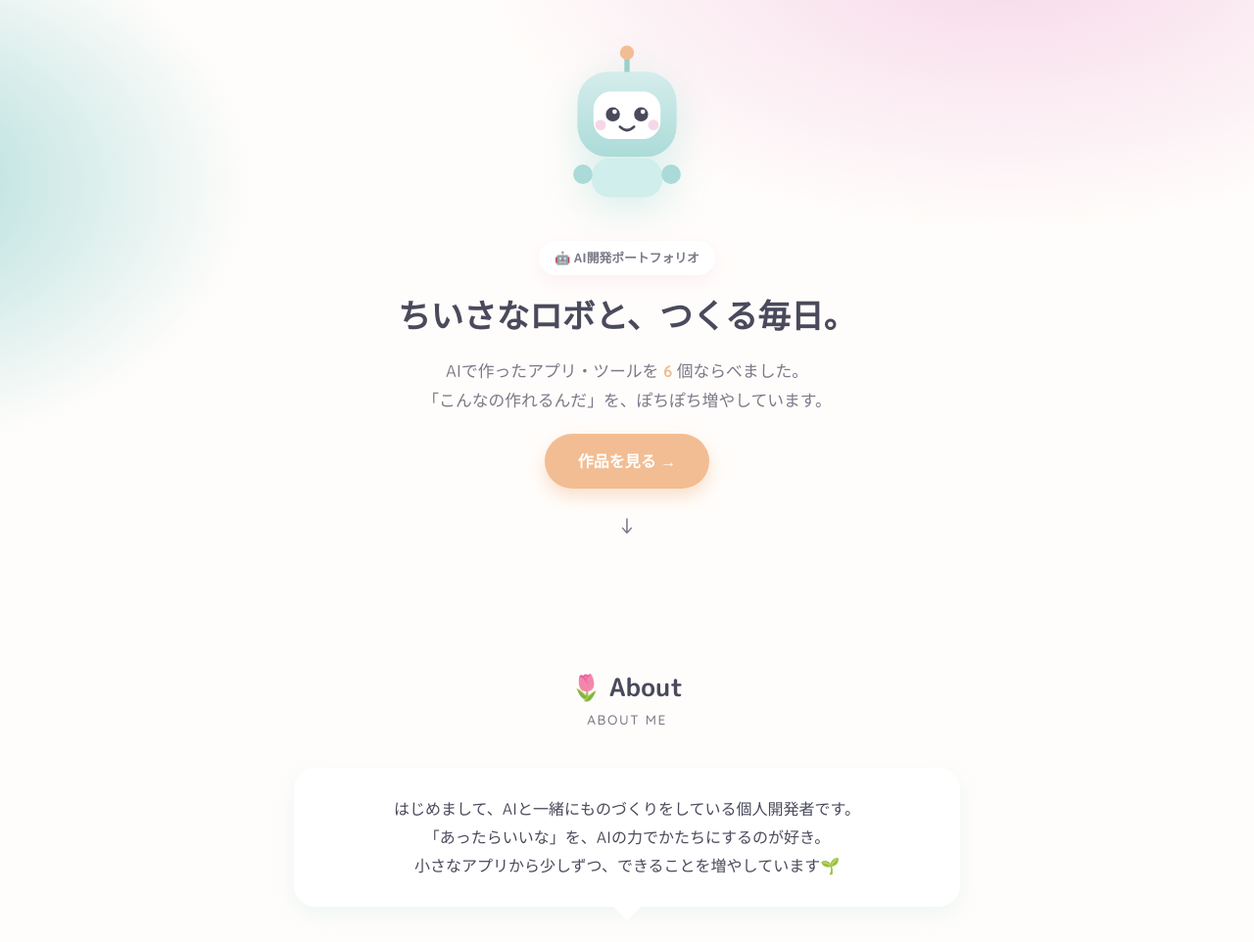
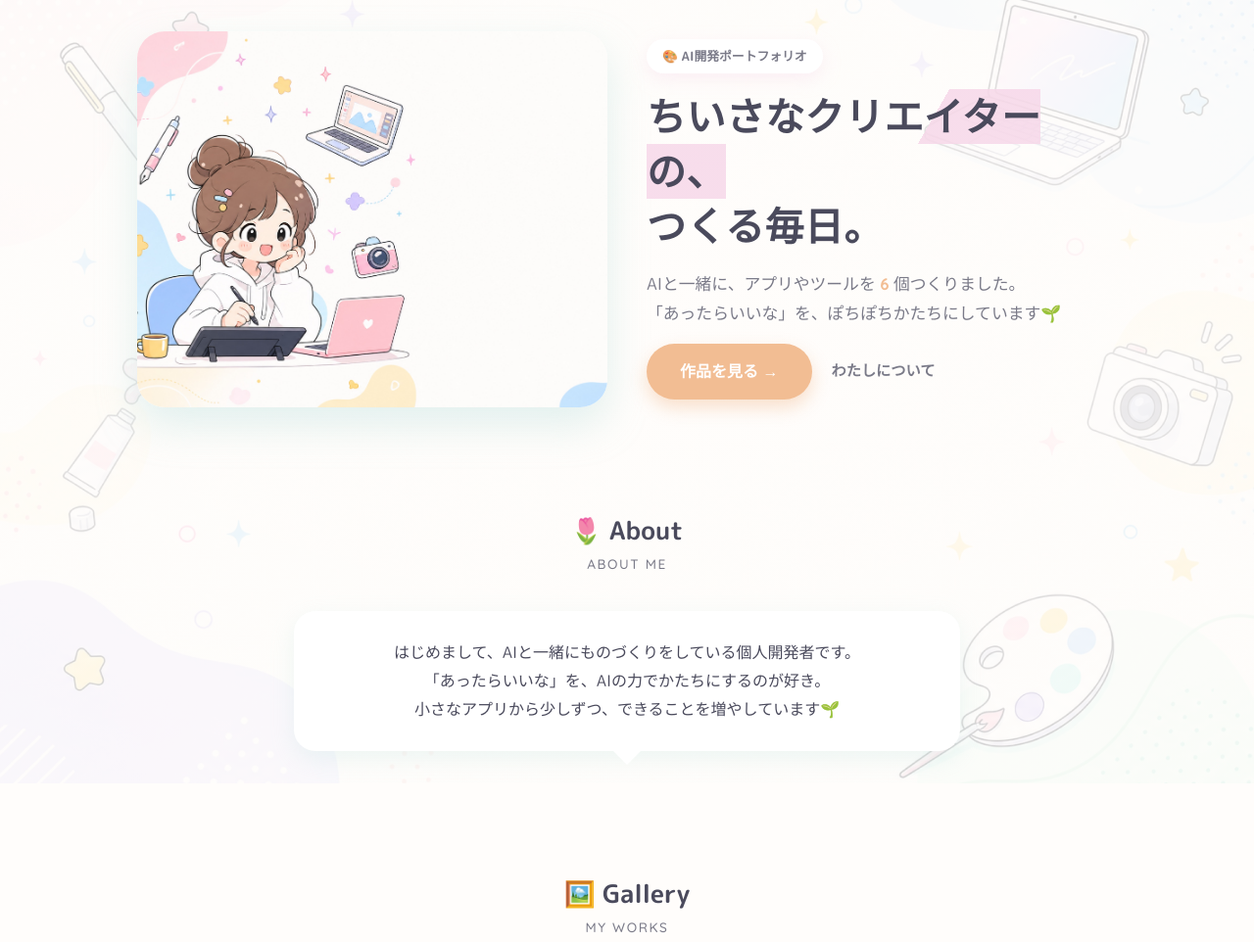
Before and after one commit to ububdoo-star/ai-portfolio, a plain HTML site: page index.html in a window 1280 px wide. Shown: the top 962 px of the page at 98% size. Drawn offline with Linux system fonts and the light colour scheme; a web font is replaced by a local one.

Commit message:
Add GPT Image 2.0 hero/background art, optimize assets
- Hero & decorative background generated via fal.ai openai/gpt-image-2 (2K)
- 2-column hero showcasing the kawaii creator illustration
- Convert heavy 2K PNGs to JPEG (hero 3.1MB→0.4MB, bg 2.3MB→0.3MB)
- Real raster OGP image (ogp.jpg 1200x630) + absolute og:url/og:image
- Add .gitignore (keeps .env / API key out of the repo)

Co-Authored-By: Claude Opus 4.8 (1M context) <noreply@anthropic.com>

```diff
--- a/index.html
+++ b/index.html
@@ -8,10 +8,15 @@
 <meta name="theme-color" content="#ABDBD8">
 <!-- OGP -->
 <meta property="og:type" content="website">
-<meta property="og:title" content="AI Portfolio — ちいさなロボと、つくる毎日。">
+<meta property="og:url" content="https://ububdoo-star.github.io/ai-portfolio/">
+<meta property="og:title" content="AI Portfolio — ちいさなクリエイターの、つくる毎日。">
 <meta property="og:description" content="AIで作ったアプリ・ツールの実績ギャラリー。">
-<meta property="og:image" content="ogp.svg">
+<meta property="og:image" content="https://ububdoo-star.github.io/ai-portfolio/ogp.jpg">
+<meta property="og:image:width" content="1200">
+<meta property="og:image:height" content="630">
+<meta property="og:image:alt" content="ちいさなクリエイターのキャラクターとAI開発ポートフォリオのタイトル">
 <meta name="twitter:card" content="summary_large_image">
+<meta name="twitter:image" content="https://ububdoo-star.github.io/ai-portfolio/ogp.jpg">
 <!-- favicon -->
 <link rel="icon" href="favicon.svg" type="image/svg+xml">
 <link rel="preconnect" href="https://fonts.googleapis.com">
@@ -23,6 +28,7 @@
     --mint:#ABDBD8;
     --pink:#F6D7E8;
     --peach:#F2BD93;
+    --lilac:#c5c1ec;
     --ink:#4A4A5C;
     --ink-soft:#7a7a88;
     --card:#ffffff;
@@ -38,34 +44,101 @@
     background:var(--bg);
     line-height:1.8;
     -webkit-font-smoothing:antialiased;
+    overflow-x:hidden;
   }
   h1,h2,h3{font-family:"Zen Maru Gothic","M PLUS Rounded 1c",sans-serif;line-height:1.4}
   .wrap{max-width:1040px;margin:0 auto;padding:0 20px}
-  section{padding:64px 0}
+  section{padding:64px 0;position:relative;z-index:1}
 
-  /* ===== Hero ===== */
+  /* ===== Decorative page background (bg.png) ===== */
+  /* bg.png は四隅に創作アイコン＋中央余白。
+     固定背景として淡く敷き、白オーバーレイで可読性を最優先に確保する。 */
+  .page-bg{
+    position:fixed;inset:0;z-index:-2;
+    background-image:url("images/bg.jpg");
+    background-size:cover;
+    background-position:center;
+    background-attachment:fixed;
+    opacity:.5;
+  }
+  .page-bg::after{
+    content:"";position:absolute;inset:0;
+    /* 中央を強めに白く抜いて文字が乗る帯を確保しつつ、四隅の絵をふんわり残す */
+    background:radial-gradient(120% 90% at 50% 45%, rgba(255,253,251,.92) 0%, rgba(255,253,251,.7) 45%, rgba(255,253,251,.45) 100%);
+  }
+
+  /* ===== Hero (overlay type / 実装A) ===== */
+  /* hero.png を大きく主役に敷き、人物（左）はそのままに、
+     右側の余白へテキストを重ねる。テキスト側に白スクリムで可読性を確保。 */
   .hero{
-    background:
-      radial-gradient(900px 500px at 80% -10%, var(--pink) 0%, transparent 60%),
-      radial-gradient(700px 500px at -10% 30%, var(--mint) 0%, transparent 55%),
-      var(--bg);
-    padding:48px 0 56px;
+    padding:32px 0 44px;
   }
-  .hero-inner{display:flex;flex-direction:column;align-items:center;text-align:center;gap:18px}
-  .mascot{width:180px;height:180px;filter:drop-shadow(0 12px 20px rgba(171,219,216,.45));animation:float 4s ease-in-out infinite}
-  @keyframes float{0%,100%{transform:translateY(0)}50%{transform:translateY(-10px)}}
-  .badge{display:inline-block;background:#fff;color:var(--ink-soft);font-size:.8rem;font-weight:700;padding:6px 16px;border-radius:999px;box-shadow:var(--shadow-soft)}
-  .hero h1{font-size:2.1rem;color:var(--ink)}
-  .hero p.lead{font-size:1.05rem;color:var(--ink-soft);max-width:520px}
+  /* 2カラム：左に人物イラスト（大きく）、右にテキスト */
+  .hero-banner{
+    display:grid;
+    grid-template-columns:1fr 1fr;
+    align-items:center;
+    gap:40px;
+    animation:rise .8s ease both;
+  }
+  /* hero.png は人物が中央寄り。左右の余白をトリミングして人物を大きく見せる */
+  .hero-photo{
+    width:100%;
+    aspect-ratio:5/4;
+    border-radius:28px;
+    overflow:hidden;
+    box-shadow:0 18px 40px rgba(171,219,216,.35);
+    background:#FFFDFB;
+    animation:float 5s ease-in-out infinite;
+  }
+  .hero-photo img{
+    width:100%;height:100%;display:block;
+    object-fit:cover;
+    /* 人物は中央やや左。左寄りにトリミングして人物を大きく見せる */
+    object-position:38% 45%;
+  }
+  .hero-text{
+    display:flex;flex-direction:column;align-items:flex-start;
+    gap:16px;
+  }
+  .badge{
+    display:inline-flex;align-items:center;gap:6px;
+    background:#fff;color:var(--ink-soft);font-size:.8rem;font-weight:700;
+    padding:6px 16px;border-radius:999px;box-shadow:var(--shadow-soft);
+    animation:rise .7s ease both;
+  }
+  .hero h1{
+    font-size:2.5rem;color:var(--ink);letter-spacing:.01em;
+    animation:rise .7s ease .08s both;
+  }
+  .hero h1 .hl{
+    background:linear-gradient(120deg,transparent 60%, rgba(246,215,232,.85) 60%);
+  }
+  .hero p.lead{
+    font-size:1.05rem;color:var(--ink-soft);max-width:460px;
+    animation:rise .7s ease .16s both;
+  }
   .num{color:var(--peach);font-weight:700;font-family:"Quicksand"}
+  .hero-actions{display:flex;align-items:center;gap:16px;flex-wrap:wrap;animation:rise .7s ease .24s both}
   .cta{
     display:inline-flex;align-items:center;gap:8px;
     background:var(--peach);color:#fff;font-weight:700;font-size:1rem;
     padding:14px 34px;border-radius:999px;text-decoration:none;border:none;cursor:pointer;
-    box-shadow:0 8px 18px rgba(242,189,147,.45);transition:transform .15s ease;
+    box-shadow:0 8px 18px rgba(242,189,147,.45);transition:transform .15s ease, box-shadow .15s ease;
   }
-  .cta:hover{transform:translateY(-3px)}
-  .scroll-hint{margin-top:6px;color:var(--ink-soft);font-size:1.4rem;animation:float 2.2s ease-in-out infinite}
+  .cta:hover{transform:translateY(-3px);box-shadow:0 12px 22px rgba(242,189,147,.55)}
+  .cta-ghost{
+    display:inline-flex;align-items:center;gap:6px;color:var(--ink-soft);font-weight:700;
+    font-size:.95rem;text-decoration:none;padding:10px 4px;border-bottom:2px solid transparent;transition:border-color .15s ease,color .15s ease;
+  }
+  .cta-ghost:hover{color:var(--ink);border-bottom-color:var(--mint)}
+
+  @keyframes float{0%,100%{transform:translateY(0)}50%{transform:translateY(-10px)}}
+  @keyframes rise{from{opacity:0;transform:translateY(14px)}to{opacity:1;transform:translateY(0)}}
+  @media(prefers-reduced-motion:reduce){
+    *{animation:none !important}
+    html{scroll-behavior:auto}
+  }
 
   /* ===== Section heading ===== */
   .sec-head{text-align:center;margin-bottom:36px}
@@ -105,7 +178,7 @@
   .skill{background:#fff;border-radius:999px;padding:10px 20px;font-weight:700;font-size:.9rem;box-shadow:var(--shadow-soft)}
 
   /* ===== Footer ===== */
-  footer{background:linear-gradient(180deg,transparent,rgba(171,219,216,.18));text-align:center;padding:56px 20px 70px}
+  footer{background:linear-gradient(180deg,transparent,rgba(171,219,216,.18));text-align:center;padding:56px 20px 70px;position:relative;z-index:1}
   footer h2{font-size:1.4rem;margin-bottom:18px}
   .socials{display:flex;justify-content:center;gap:14px;margin-bottom:26px}
   .social{background:#fff;width:52px;height:52px;border-radius:50%;display:flex;align-items:center;justify-content:center;
@@ -115,9 +188,29 @@
 
   /* sticky CTA for mobile */
   .sticky-cta{display:none}
+
+  /* ===== Hero responsive: 〜768px は縦積み（画像を上に全幅、テキストは無地背景） ===== */
+  @media(max-width:768px){
+    .hero-banner{
+      grid-template-columns:1fr;
+      gap:24px;
+    }
+    .hero-photo{
+      aspect-ratio:3/2;
+    }
+    .hero-photo img{
+      object-position:center;
+    }
+    .hero-text{
+      align-items:center;text-align:center;
+    }
+    .hero p.lead{margin:0 auto}
+    .hero-actions{justify-content:center}
+  }
   @media(max-width:600px){
-    .hero h1{font-size:1.7rem}
+    .hero h1{font-size:1.9rem}
     section{padding:48px 0}
+    .page-bg{background-attachment:scroll}
     .sticky-cta{
       display:flex;position:fixed;left:0;right:0;bottom:0;justify-content:center;padding:12px;
       background:rgba(255,253,251,.9);backdrop-filter:blur(8px);z-index:50;
@@ -129,41 +222,28 @@
 </head>
 <body>
 
-  <!-- ===== HERO ===== -->
+  <!-- 装飾背景（bg.png）をページ全体に固定で敷く -->
+  <div class="page-bg" aria-hidden="true"></div>
+
+  <!-- ===== HERO (overlay type / 実装A) ===== -->
   <header class="hero">
-    <div class="wrap hero-inner">
-      <svg class="mascot" viewBox="0 0 200 200" xmlns="http://www.w3.org/2000/svg" aria-label="ロボットマスコット">
-        <!-- antenna -->
-        <line x1="100" y1="34" x2="100" y2="14" stroke="#9ccfcc" stroke-width="6" stroke-linecap="round"/>
-        <circle cx="100" cy="12" r="8" fill="#F2BD93"/>
-        <!-- head -->
-        <rect x="44" y="34" width="112" height="96" rx="34" fill="#ABDBD8"/>
-        <rect x="44" y="34" width="112" height="96" rx="34" fill="url(#g)" opacity=".5"/>
-        <!-- face screen -->
-        <rect x="62" y="56" width="76" height="54" rx="20" fill="#fff"/>
-        <!-- eyes -->
-        <circle cx="84" cy="82" r="8" fill="#4A4A5C"/>
-        <circle cx="116" cy="82" r="8" fill="#4A4A5C"/>
-        <circle cx="86" cy="79" r="2.6" fill="#fff"/>
-        <circle cx="118" cy="79" r="2.6" fill="#fff"/>
-        <!-- cheeks -->
-        <circle cx="70" cy="94" r="6" fill="#F6D7E8"/>
-        <circle cx="130" cy="94" r="6" fill="#F6D7E8"/>
-        <!-- smile -->
-        <path d="M92 96 q8 8 16 0" stroke="#4A4A5C" stroke-width="3" fill="none" stroke-linecap="round"/>
-        <!-- body -->
-        <rect x="60" y="132" width="80" height="44" rx="20" fill="#cfeeec"/>
-        <!-- arms -->
-        <circle cx="50" cy="150" r="11" fill="#ABDBD8"/>
-        <circle cx="150" cy="150" r="11" fill="#ABDBD8"/>
-        <defs><linearGradient id="g" x1="0" y1="0" x2="0" y2="1"><stop offset="0" stop-color="#fff"/><stop offset="1" stop-color="#ABDBD8"/></linearGradient></defs>
-      </svg>
-
-      <span class="badge">🤖 AI開発ポートフォリオ</span>
-      <h1>ちいさなロボと、つくる毎日。</h1>
-      <p class="lead">AIで作ったアプリ・ツールを <span class="num">6</span> 個ならべました。<br>「こんなの作れるんだ」を、ぽちぽち増やしています。</p>
-      <a href="#gallery" class="cta">作品を見る →</a>
-      <div class="scroll-hint">↓</div>
+    <div class="wrap">
+      <div class="hero-banner">
+        <div class="hero-photo">
+          <img src="images/hero.jpg" width="2560" height="1706"
+               loading="eager" decoding="async"
+               alt="机に向かってタブレットでイラストを描く、ちいさなクリエイターのキャラクター。まわりにノートパソコンやカメラ、画材のアイコンが浮かんでいる。">
+        </div>
+        <div class="hero-text">
+          <span class="badge">🎨 AI開発ポートフォリオ</span>
+          <h1><span class="hl">ちいさなクリエイターの、</span><br>つくる毎日。</h1>
+          <p class="lead">AIと一緒に、アプリやツールを <span class="num">6</span> 個つくりました。<br>「あったらいいな」を、ぽちぽちかたちにしています🌱</p>
+          <div class="hero-actions">
+            <a href="#gallery" class="cta">作品を見る →</a>
+            <a href="#about" class="cta-ghost">わたしについて</a>
+          </div>
+        </div>
+      </div>
     </div>
   </header>
 
```
Also changed, not shown: images/bg.jpg (added), images/hero.jpg (added), ogp.jpg (added), ogp.svg (deleted), 1 other file.
